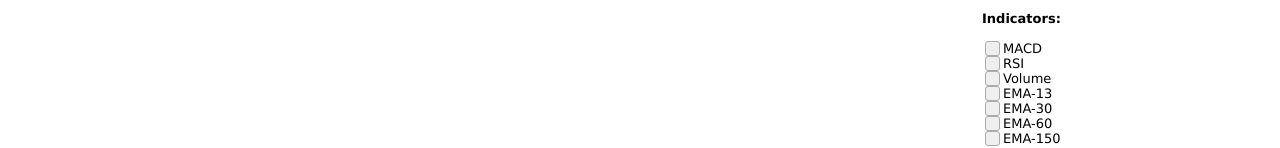
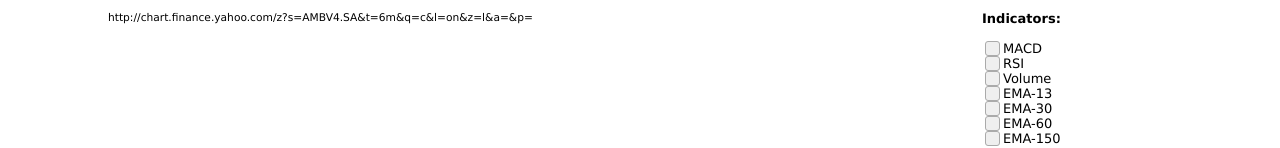
Before and after one commit to almeidamarcell/jstock, a plain HTML site: page index.html in a window 1280 px wide. Shown: the part 346-494 px from the top of the page. Drawn offline with Linux system fonts and the light colour scheme.

Commit message:
printing out the yahoo url

```diff
--- a/index.html
+++ b/index.html
@@ -211,6 +211,8 @@ function showChart(){
 	      }
 
 	      $("#stock-chart").attr('src', url)
+	      $("#url-yahoo").empty()
+	      $("#url-yahoo").append(url)
 }
 
 
@@ -279,6 +281,7 @@ function getLastQuote(){
     <p id="stock-title"></p>
     <div >
 	<img  id="stock-chart" src="http://chart.finance.yahoo.com/z?s=VALE5.SA&t=6m&q=c&l=on&z=l&p=e13,e60,v&a=m26-12-9,r14,b"/>
+	url:<p id="url-yahoo" style="font-size:8pt;"><span>http://chart.finance.yahoo.com/z?s=VALE5.SA&t=6m&q=c&l=on&z=l&p=e13,e60,v&a=m26-12-9,r14,b</span></p>
     </div>
   </div>
 
```
